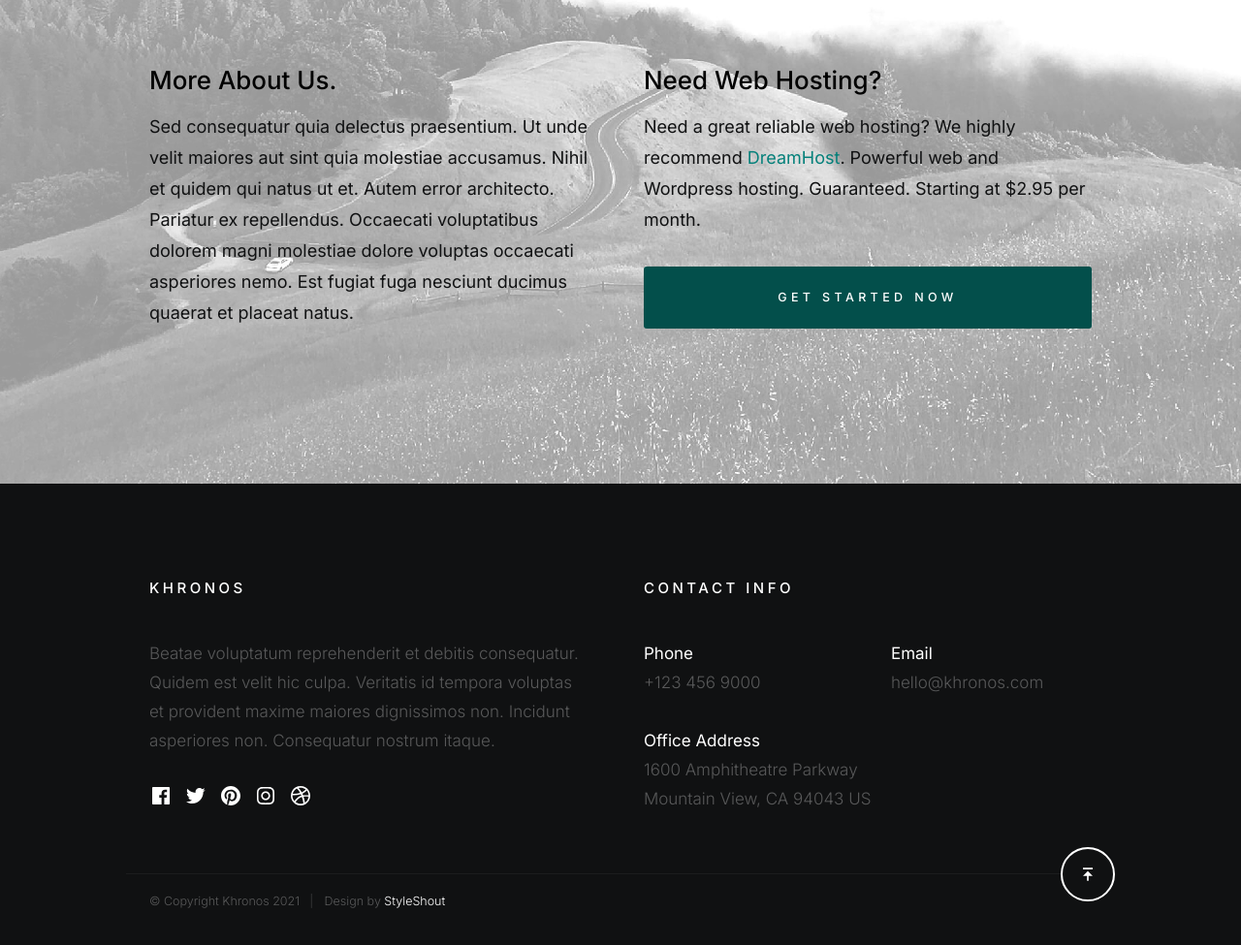
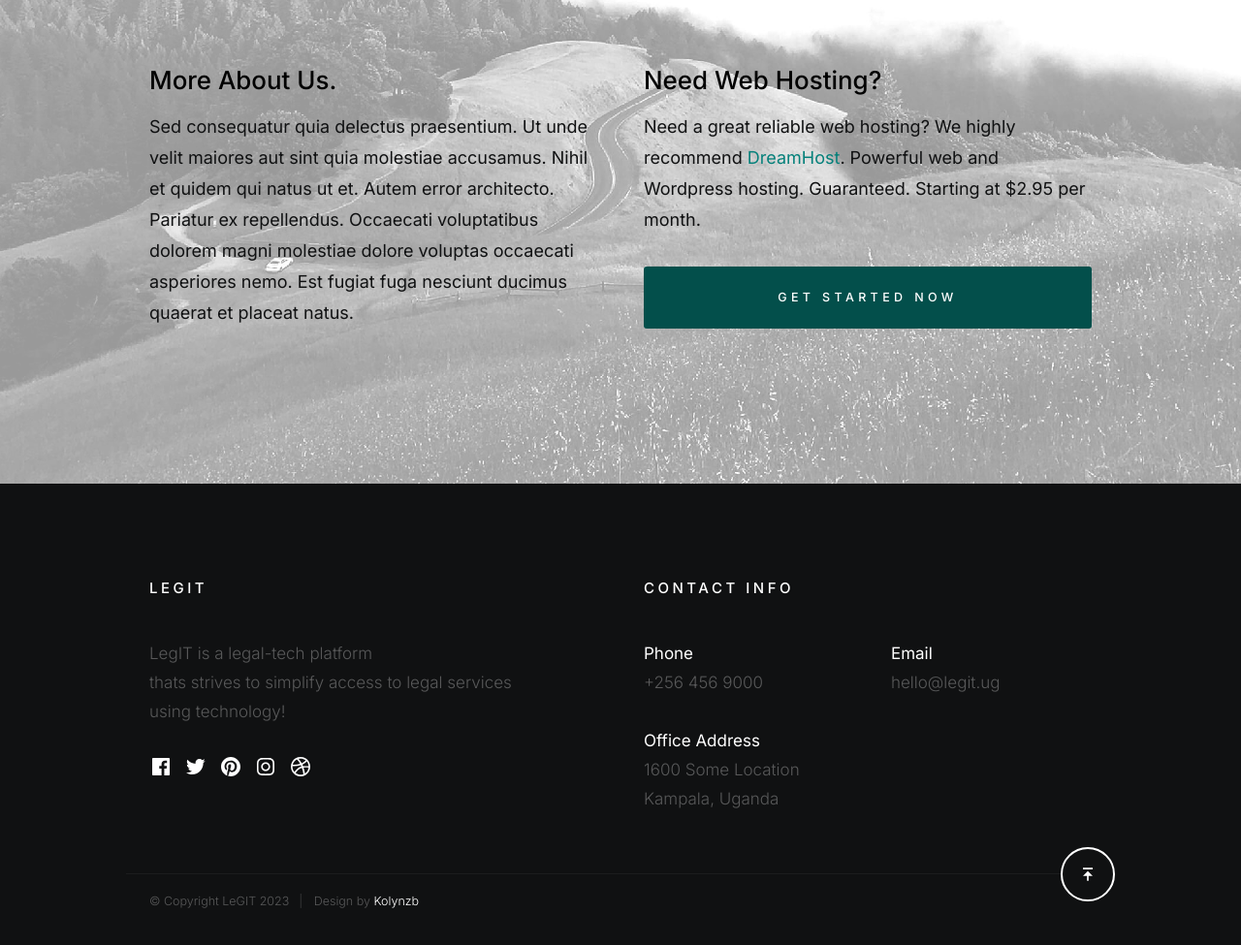
Before and after one commit to kolynzb/legit-coming-soon-landing-page, a plain HTML site: page index.html in a window 1280 px wide. Shown: the part 1523-2498 px from the top of the page at 97% size. Drawn offline with Linux system fonts and the light colour scheme.

Commit message:
add changes

```diff
--- a/index.html
+++ b/index.html
@@ -183,9 +183,9 @@
                 Our site is launching soon.
               </h1>
               <p>
-                Khronos is a modern and stylish free html website <br />
-                template created for launching your future awesome <br />
-                products and services.
+                LegIT is a legal-tech platform<br />
+                thats strives to simplify access to legal services <br />
+                using technology!
               </p>
             </div>
           </div>
@@ -568,13 +568,12 @@
       <footer class="s-footer">
         <div class="row s-footer__top">
           <div class="column lg-6 stack-on-700 s-footer__block s-footer__info">
-            <h4 class="h6">Khronos</h4>
+            <h4 class="h6">legIT</h4>
 
             <p class="desc">
-              Beatae voluptatum reprehenderit et debitis consequatur. Quidem est
-              velit hic culpa. Veritatis id tempora voluptas et provident maxime
-              maiores dignissimos non. Incidunt asperiores non. Consequatur
-              nostrum itaque.
+              LegIT is a legal-tech platform<br />
+              thats strives to simplify access to legal services <br />
+              using technology!
             </p>
 
             <ul class="s-footer__social">
@@ -676,21 +675,21 @@
               <div class="column lg-6 stack-on-1000">
                 <p>
                   <strong>Phone</strong> <br />
-                  <a href="tel:123-456-9000">+123 456 9000</a>
+                  <a href="tel:123-456-9000">+256 456 9000</a>
                 </p>
               </div>
               <div class="column lg-6 stack-on-1000">
                 <p>
                   <strong>Email</strong> <br />
-                  <a href="mailto:#0">hello@khronos.com</a>
+                  <a href="mailto:#0">hello@legit.ug</a>
                 </p>
               </div>
             </div>
 
             <p>
               <strong>Office Address</strong> <br />
-              1600 Amphitheatre Parkway <br />
-              Mountain View, CA 94043 US <br />
+              1600 Some Location <br />
+              Kampala, Uganda <br />
             </p>
           </div>
           <!-- end s-footer__contact -->
@@ -700,10 +699,10 @@
         <div class="row s-footer__bottom">
           <div class="column lg-12">
             <div class="ss-copyright">
-              <span>© Copyright Khronos 2021</span>
+              <span>© Copyright LeGIT 2023</span>
               <span
                 >Design by
-                <a href="https://www.styleshout.com/">StyleShout</a></span
+                <a href="benda.vercel.app">Kolynzb</a></span
               >
             </div>
           </div>
```
Also changed, not shown: 1 other file.
